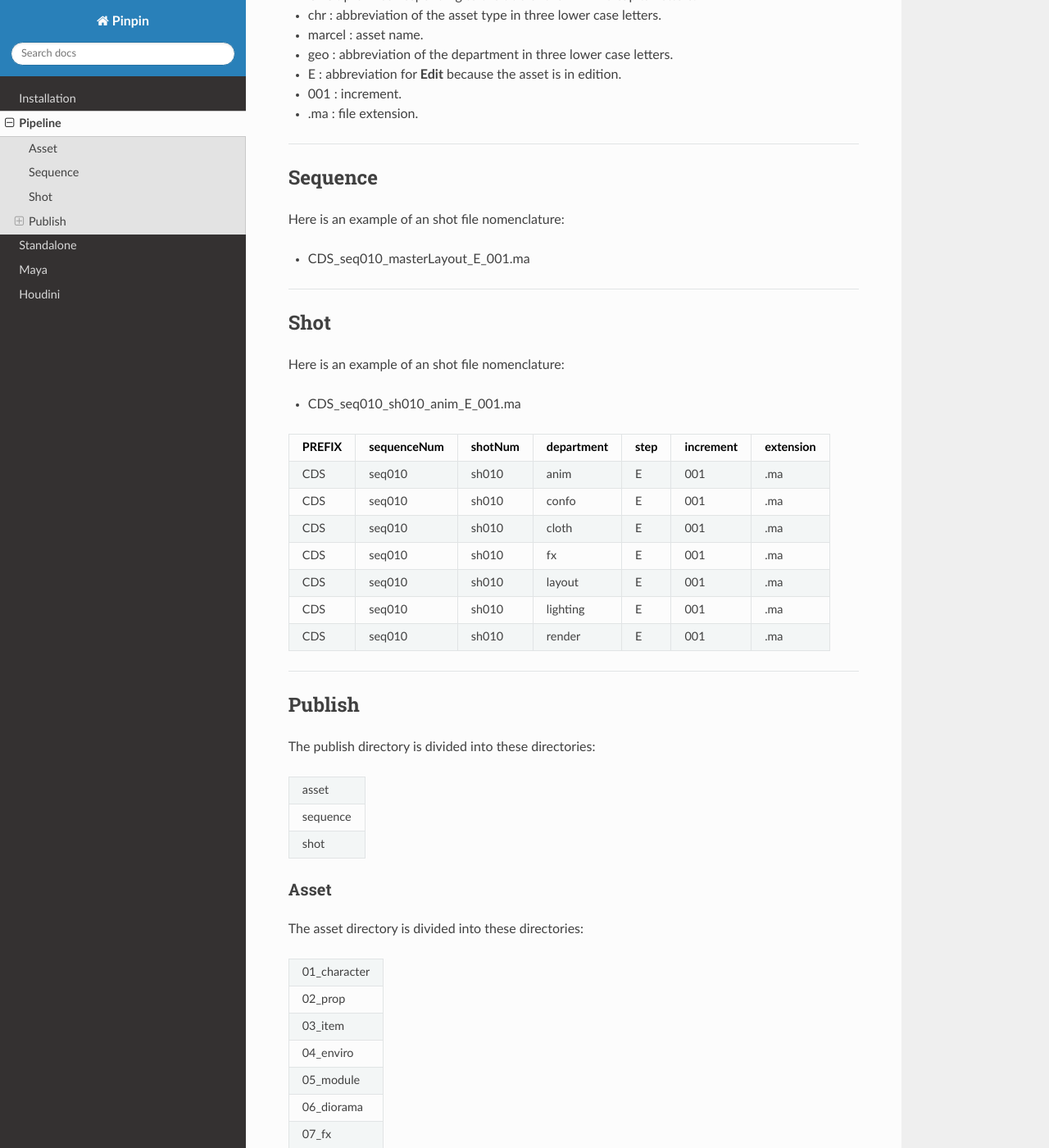
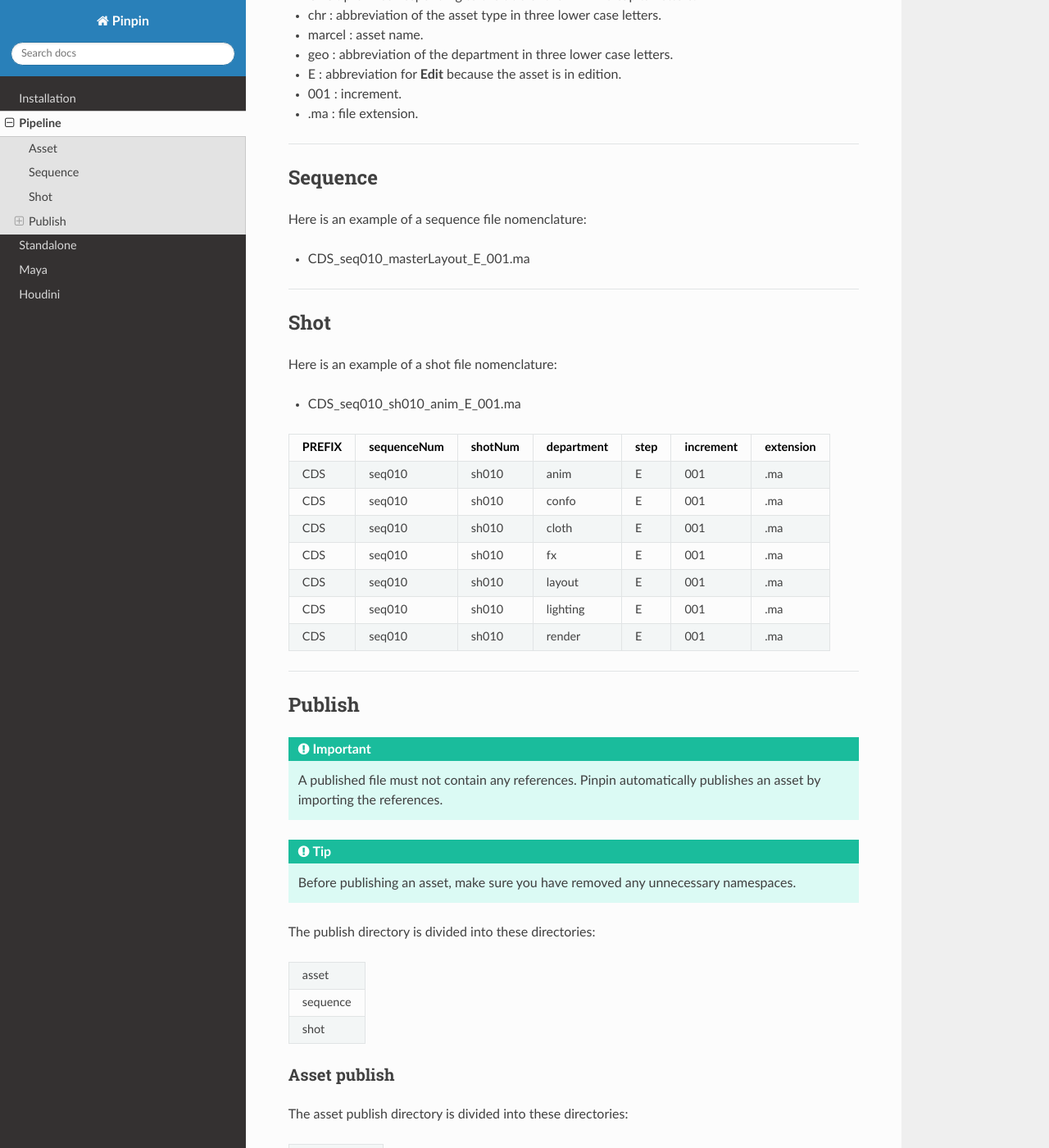
Before and after one commit to DavidDelaunay43/Pinpin, a Sphinx documentation site: the page built from documentation/source/pipeline.rst, in a window 1280 px wide and 1400 px high, scrolled down 2460 px. Shown: the whole window at 82% size. Built offline with Sphinx 7.4.7 and the Read the Docs theme 2.0.0, drawn with Linux system fonts in a browser that asks for light colours; some of the changed text lies outside the part shown.

Commit message:
update doc

```diff
--- a/documentation/html/index.html
+++ b/documentation/html/index.html
@@ -90,7 +90,7 @@
 <li class="toctree-l2"><a class="reference internal" href="pipeline.html#sequence">Sequence</a></li>
 <li class="toctree-l2"><a class="reference internal" href="pipeline.html#shot">Shot</a></li>
 <li class="toctree-l2"><a class="reference internal" href="pipeline.html#publish">Publish</a><ul>
-<li class="toctree-l3"><a class="reference internal" href="pipeline.html#id2">Asset</a></li>
+<li class="toctree-l3"><a class="reference internal" href="pipeline.html#asset-publish">Asset publish</a></li>
 </ul>
 </li>
 </ul>
--- a/documentation/source/pipeline.rst
+++ b/documentation/source/pipeline.rst
@@ -140,7 +140,7 @@ Here is an example of an asset file nomenclature:
 Sequence
 --------
 
-Here is an example of an shot file nomenclature:
+Here is an example of a sequence file nomenclature:
 
 * CDS_seq010_masterLayout_E_001.ma
 
@@ -218,6 +218,13 @@ Here is an example of an shot file nomenclature:
 Publish
 -------
 
+.. important::
+    A published file must not contain any references.
+    Pinpin automatically publishes an asset by importing the references.
+
+.. tip::
+    Before publishing an asset, make sure you have removed any unnecessary namespaces.
+
 The publish directory is divided into these directories:
 
 .. list-table::
@@ -226,10 +233,10 @@ The publish directory is divided into these directories:
    * - sequence
    * - shot
 
-Asset
-^^^^^
+Asset publish
+^^^^^^^^^^^^^
 
-The asset directory is divided into these directories:
+The asset publish directory is divided into these directories:
 
 .. list-table::
 
@@ -251,6 +258,8 @@ Each asset type directory is divied in to these directories:
    * - grm
    * - ldv
    * - rig
+
+Here is an example of a published file tree:
 
 .. list-table::
    :header-rows: 1
```
Also changed, not shown: other parts of documentation/source/pipeline.rst (+1 -1 lines), 2 other files.
